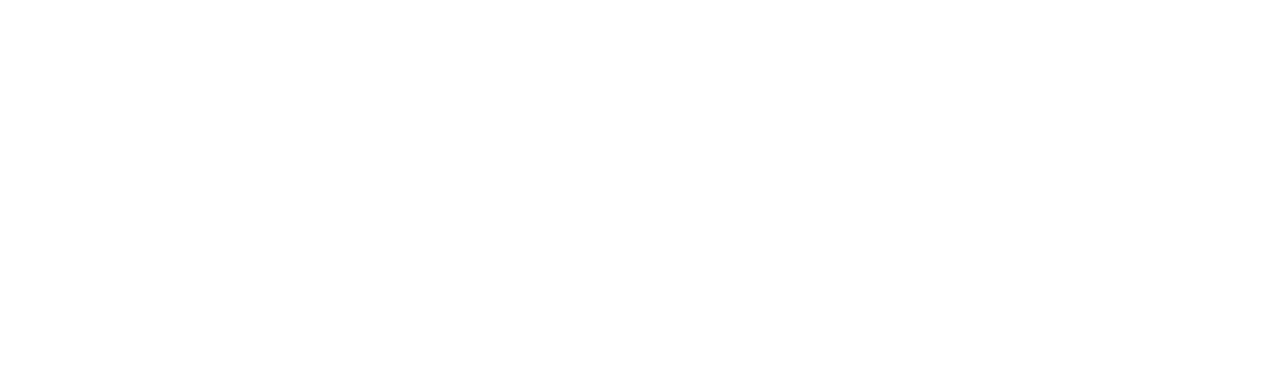
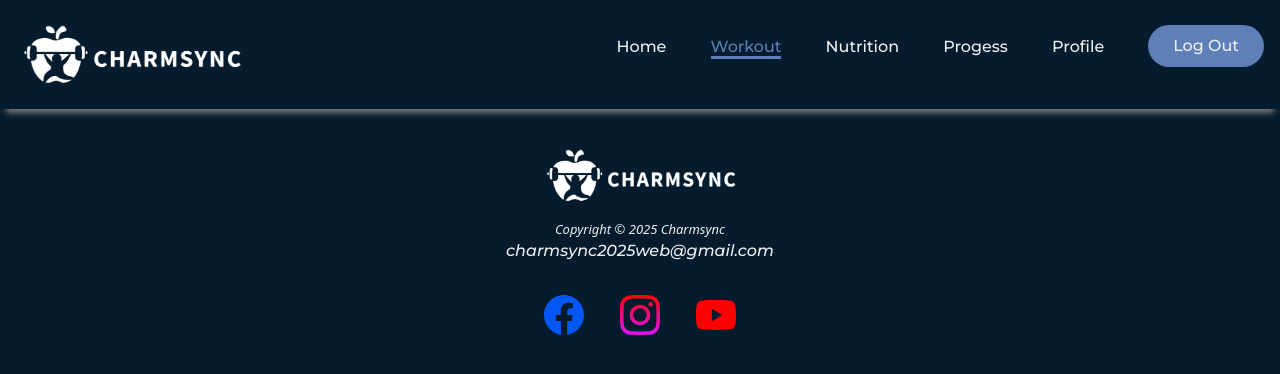
Before and after one commit to DeniseKoh0902/WIF2003-OCC3-Group2, a plain HTML site: page workout.html in a window 1280 px wide. Drawn offline with nearby package versions, Linux system fonts and the light colour scheme; a web font is replaced by a local one.

Commit message:
third-changes-nav

```diff
--- /dev/null
+++ b/app.js
@@ -0,0 +1,42 @@
+document.addEventListener("DOMContentLoaded", function () {
+  const hamburger = document.getElementById("hamburger");
+  const navLinks = document.querySelector(".nav_links");
+  const logoutButton = document.querySelector(".logout");
+
+  hamburger.addEventListener("click", function () {
+    navLinks.classList.toggle("nav_active");
+    logoutButton.classList.toggle("nav_active");
+
+    // Optional: Close menu when clicking outside
+    document.addEventListener("click", function closeMenu(e) {
+      if (!e.target.closest("header")) {
+        navLinks.classList.remove("nav_active");
+        logoutButton.classList.remove("nav_active");
+        document.removeEventListener("click", closeMenu);
+      }
+    });
+  });
+});
+
+document.addEventListener("DOMContentLoaded", function () {
+  // Get current page URL
+  const currentPageUrl =
+    window.location.pathname.split("/").pop() || "index.html";
+
+  // Remove .html extension for comparison
+  const currentPage = currentPageUrl.replace(".html", "");
+
+  // Find all nav links
+  const navLinks = document.querySelectorAll(".nav_links li a");
+
+  // Add active class to matching link
+  navLinks.forEach((link) => {
+    const linkPage = link.getAttribute("href").replace(".html", "");
+    if (
+      linkPage === currentPage ||
+      (currentPage === "index" && linkPage === "")
+    ) {
+      link.classList.add("active");
+    }
+  });
+});
--- a/nutrition.html
+++ b/nutrition.html
@@ -0,0 +1,60 @@
+<!DOCTYPE html>
+<html lang="en">
+<head>
+    <meta charset="UTF-8">
+    <meta name="viewport" content="width=device-width, initial-scale=1.0">
+    <title>CharmSync</title>
+    <link href="https://cdn.jsdelivr.net/npm/bootstrap@5.3.3/dist/css/bootstrap.min.css" rel="stylesheet" integrity="sha384-QWTKZyjpPEjISv5WaRU9OFeRpok6YctnYmDr5pNlyT2bRjXh0JMhjY6hW+ALEwIH" crossorigin="anonymous">
+    <link rel="stylesheet" href="https://cdnjs.cloudflare.com/ajax/libs/font-awesome/6.6.0/css/all.min.css" integrity="sha512-Kc323vGBEqzTmouAECnVceyQqyqdsSiqLQISBL29aUW4U/M7pSPA/gEUZQqv1cwx4OnYxTxve5UMg5GT6L4JJg==" crossorigin="anonymous" referrerpolicy="no-referrer" />
+    <link rel="stylesheet" href="style.css">
+</head>
+<body>
+    <header>
+        <section class="logo">
+            <img src="./images/logo/charmsync.png" alt="CharmSync">
+        </section>
+        <nav>
+            <ul class="nav_links">
+                <li><a href="index.html">Home</a></li>
+                <li><a href="workout.html">Workout</a></li>
+                <li><a href="nutrition.html">Nutrition</a></li>
+                <li><a href="progress.html">Progess</a></li>
+                <li><a href="profile.html">Profile</a></li>
+            </ul>
+        </nav>
+        <a class="logout" href="#"><button>Log Out</button></a>
+
+        <!-- hamburger icon -->
+         <button class="hamburger" id="hamburger">
+            <i class="fas fa-bars"></i>
+         </button>
+    </header>
+    <main>
+        <!-- <p><br></p>
+        <p>Lorem ipsum dolor sit amet consectetur adipisicing elit. Culpa iure tenetur dicta quas, praesentium omnis ipsum vel autem recusandae rem, eligendi maiores ex facilis ipsam magni aliquam laudantium! Officiis, a quae obcaecati distinctio repellendus optio? Suscipit similique itaque dolorem debitis officia libero. Totam expedita odit eaque, corrupti vel suscipit iusto reprehenderit quisquam vero quia cum reiciendis doloremque consequatur laborum excepturi omnis rem alias, labore inventore quae vitae accusamus soluta delectus. Fugit similique dignissimos veniam commodi quisquam provident porro, tenetur et quas amet, consectetur laboriosam consequatur. Quo enim harum animi repellendus ad, dolor, ipsa nisi placeat asperiores velit nulla dolore sunt.</p>
+        <p>Lorem ipsum dolor sit, amet consectetur adipisicing elit. Officiis sunt error recusandae! Perspiciatis corrupti quibusdam voluptates repellat, aliquid esse iste odio architecto molestias libero qui corporis fugit doloribus sunt dicta?</p>
+        <p>Lorem, ipsum dolor sit amet consectetur adipisicing elit. Nisi praesentium, obcaecati et aliquam sequi reiciendis ad iste quis quidem quod id assumenda consequatur hic? Assumenda nobis quo repudiandae similique soluta!Lorem ipsum dolor sit amet consectetur adipisicing elit. Maxime neque, fuga atque at porro consectetur accusantium nam qui nisi, nemo dolor perferendis laborum possimus sunt harum culpa nostrum consequuntur, id iusto similique! Similique cum voluptatum sed et officia necessitatibus aliquam assumenda illum rem corporis itaque reiciendis iusto, perferendis illo sunt!</p>
+         -->
+    </main>
+
+    <footer>
+        <section class="footerlogo">
+            <img src="./images/logo/charmsync.png" alt="CharmSync">
+        </section>
+
+        <section class="copyright">
+            <p>Copyright © 2025 Charmsync<br></p>
+            <a href="mailto:23004977@siswa.um.edu.my">charmsync2025web@gmail.com</a>
+        </section>
+
+        <section class="links">
+            <a href="#"><img title="Facebook" src="./Icons/facebook.svg" alt="facebook" /></a>
+            <a href="#"><img title="IG" src="./Icons/instagram.svg" alt="instagram" /></a>
+            <a href="#"><img title="Youtube" src="./Icons/youtube.svg" alt="youtube" /></a>
+        </section>
+    </footer>
+
+    <script src="https://cdn.jsdelivr.net/npm/bootstrap@5.3.3/dist/js/bootstrap.bundle.min.js" integrity="sha384-YvpcrYf0tY3lHB60NNkmXc5s9fDVZLESaAA55NDzOxhy9GkcIdslK1eN7N6jIeHz" crossorigin="anonymous"></script>
+    <script src="app.js"></script>
+</body>
+</html>
--- a/style.css
+++ b/style.css
@@ -62,6 +62,12 @@ header{
   border-bottom: 3px solid #5E7FB7;
 }
 
+/* Active Page Styling (Same as Hover) */
+.nav_links li a.active {
+  color: #5E7FB7;
+  border-bottom: 3px solid #5E7FB7;
+}
+
 .logout{
   margin-bottom: 1rem;
   margin-right: 1rem;
@@ -93,6 +99,44 @@ header{
     right: 20px;
     top: 10px;
     z-index: 11;
+}
+
+p {
+  color: #edf0f1;
+  margin: 0;
+  padding: 0;
+  line-height: 1.5; /* Optional: Control line spacing */
+}
+
+body footer {
+  display: flex;
+  padding: 2rem;
+  flex-direction: column;
+  align-items: center;
+  background-color:#051c2e;
+  margin-top: auto;
+}
+
+body footer section.links {
+  margin-top: 2rem;
+}
+
+body footer section.links a img {
+  width: 5vh;
+  margin: 0rem 1rem;
+}
+
+.footerlogo img {
+  width: 200px;
+  height: auto;
+  margin: 0;
+}
+
+footer section.copyright{
+  font-size: small;
+  font-style: italic;
+  text-align: center;
+  padding-top: 10px;
 }
 
 /* RESPONSIVE DESIGN */
--- a/workout.html
+++ b/workout.html
@@ -0,0 +1,60 @@
+<!DOCTYPE html>
+<html lang="en">
+<head>
+    <meta charset="UTF-8">
+    <meta name="viewport" content="width=device-width, initial-scale=1.0">
+    <title>CharmSync</title>
+    <link href="https://cdn.jsdelivr.net/npm/bootstrap@5.3.3/dist/css/bootstrap.min.css" rel="stylesheet" integrity="sha384-QWTKZyjpPEjISv5WaRU9OFeRpok6YctnYmDr5pNlyT2bRjXh0JMhjY6hW+ALEwIH" crossorigin="anonymous">
+    <link rel="stylesheet" href="https://cdnjs.cloudflare.com/ajax/libs/font-awesome/6.6.0/css/all.min.css" integrity="sha512-Kc323vGBEqzTmouAECnVceyQqyqdsSiqLQISBL29aUW4U/M7pSPA/gEUZQqv1cwx4OnYxTxve5UMg5GT6L4JJg==" crossorigin="anonymous" referrerpolicy="no-referrer" />
+    <link rel="stylesheet" href="style.css">
+</head>
+<body>
+    <header>
+        <section class="logo">
+            <img src="./images/logo/charmsync.png" alt="CharmSync">
+        </section>
+        <nav>
+            <ul class="nav_links">
+                <li><a href="index.html">Home</a></li>
+                <li><a href="workout.html">Workout</a></li>
+                <li><a href="nutrition.html">Nutrition</a></li>
+                <li><a href="progress.html">Progess</a></li>
+                <li><a href="profile.html">Profile</a></li>
+            </ul>
+        </nav>
+        <a class="logout" href="#"><button>Log Out</button></a>
+
+        <!-- hamburger icon -->
+         <button class="hamburger" id="hamburger">
+            <i class="fas fa-bars"></i>
+         </button>
+    </header>
+    <main>
+        <!-- <p><br></p>
+        <p>Lorem ipsum dolor sit amet consectetur adipisicing elit. Culpa iure tenetur dicta quas, praesentium omnis ipsum vel autem recusandae rem, eligendi maiores ex facilis ipsam magni aliquam laudantium! Officiis, a quae obcaecati distinctio repellendus optio? Suscipit similique itaque dolorem debitis officia libero. Totam expedita odit eaque, corrupti vel suscipit iusto reprehenderit quisquam vero quia cum reiciendis doloremque consequatur laborum excepturi omnis rem alias, labore inventore quae vitae accusamus soluta delectus. Fugit similique dignissimos veniam commodi quisquam provident porro, tenetur et quas amet, consectetur laboriosam consequatur. Quo enim harum animi repellendus ad, dolor, ipsa nisi placeat asperiores velit nulla dolore sunt.</p>
+        <p>Lorem ipsum dolor sit, amet consectetur adipisicing elit. Officiis sunt error recusandae! Perspiciatis corrupti quibusdam voluptates repellat, aliquid esse iste odio architecto molestias libero qui corporis fugit doloribus sunt dicta?</p>
+        <p>Lorem, ipsum dolor sit amet consectetur adipisicing elit. Nisi praesentium, obcaecati et aliquam sequi reiciendis ad iste quis quidem quod id assumenda consequatur hic? Assumenda nobis quo repudiandae similique soluta!Lorem ipsum dolor sit amet consectetur adipisicing elit. Maxime neque, fuga atque at porro consectetur accusantium nam qui nisi, nemo dolor perferendis laborum possimus sunt harum culpa nostrum consequuntur, id iusto similique! Similique cum voluptatum sed et officia necessitatibus aliquam assumenda illum rem corporis itaque reiciendis iusto, perferendis illo sunt!</p>
+         -->
+    </main>
+
+    <footer>
+        <section class="footerlogo">
+            <img src="./images/logo/charmsync.png" alt="CharmSync">
+        </section>
+
+        <section class="copyright">
+            <p>Copyright © 2025 Charmsync<br></p>
+            <a href="mailto:23004977@siswa.um.edu.my">charmsync2025web@gmail.com</a>
+        </section>
+
+        <section class="links">
+            <a href="#"><img title="Facebook" src="./Icons/facebook.svg" alt="facebook" /></a>
+            <a href="#"><img title="IG" src="./Icons/instagram.svg" alt="instagram" /></a>
+            <a href="#"><img title="Youtube" src="./Icons/youtube.svg" alt="youtube" /></a>
+        </section>
+    </footer>
+
+    <script src="https://cdn.jsdelivr.net/npm/bootstrap@5.3.3/dist/js/bootstrap.bundle.min.js" integrity="sha384-YvpcrYf0tY3lHB60NNkmXc5s9fDVZLESaAA55NDzOxhy9GkcIdslK1eN7N6jIeHz" crossorigin="anonymous"></script>
+    <script src="app.js"></script>
+</body>
+</html>
```
Also changed, not shown: profile.html (added, +60 -0 lines), progress.html (added, +60 -0 lines), Icons/facebook.svg (added), Icons/instagram.svg (added), Icons/youtube.svg (added).
